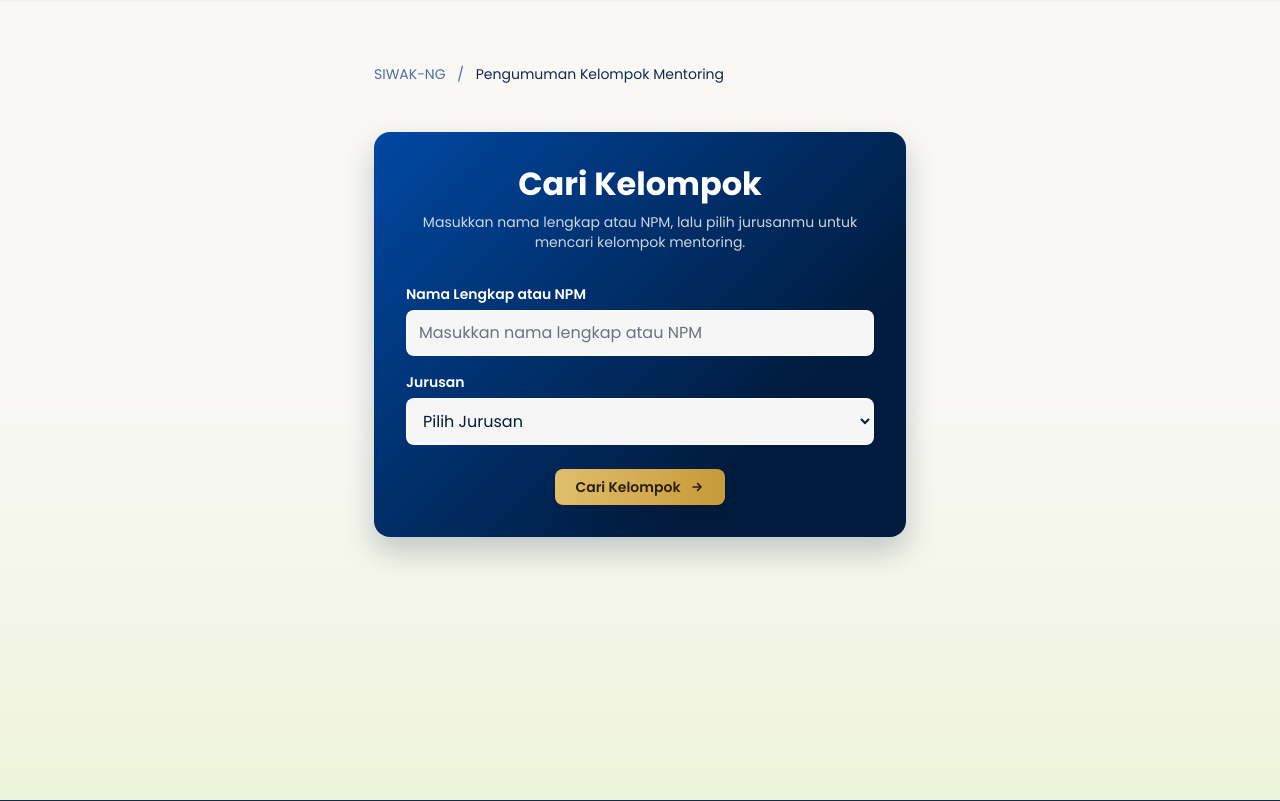
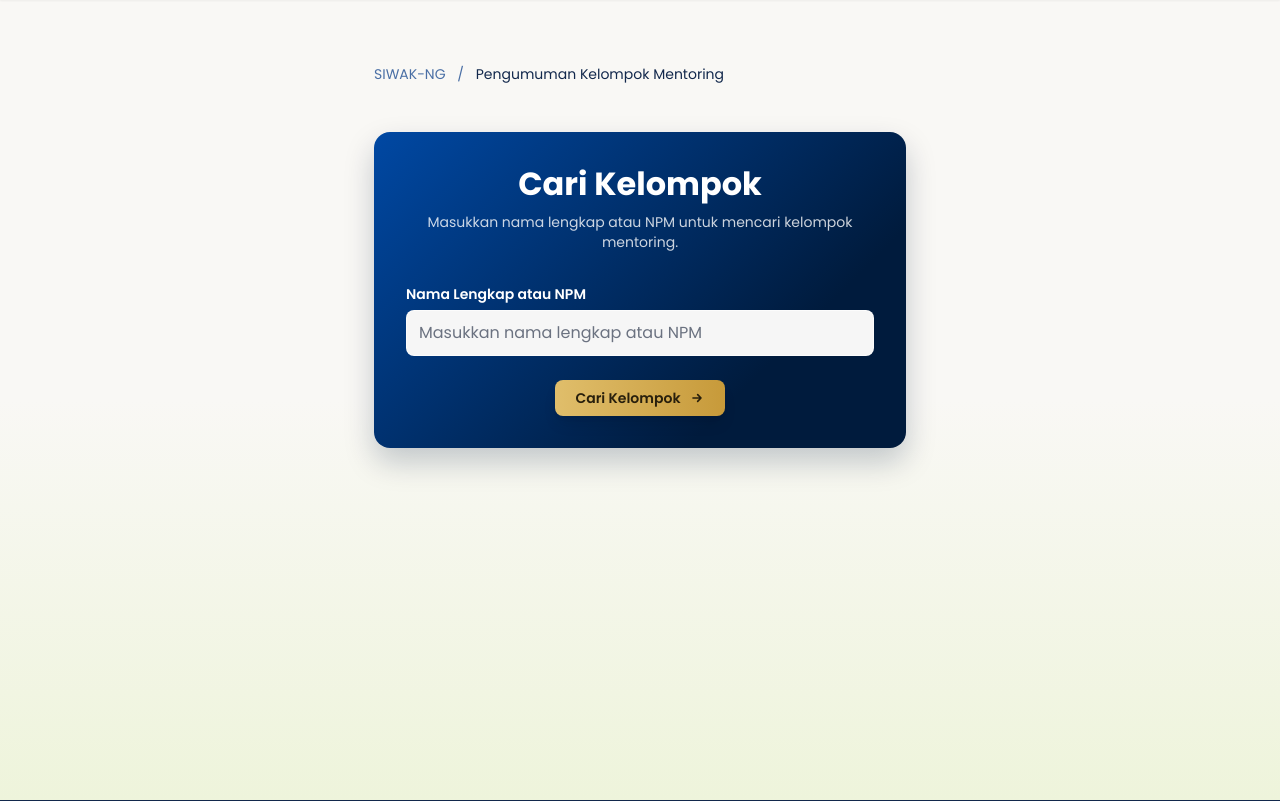
Before and after one commit to FUKI-Fasilkom/web-fuki, a Django app: page /siwak/kelompok/ in a window 1280 px wide. Shown: the part 88-889 px from the top of the page. Run offline with Django 4.2, Linux system fonts and the light colour scheme; data comes from the database, SQL or seed files in the repository; parts of the project's set-up code (start-up, migrations or seed data) failed here and were passed over; some libraries are stand-ins or nearby versions.

Commit message:
feat: hapus input Jurusan dari Cari Kelompok Mentoring
Form hanya meminta Nama Lengkap atau NPM. Pencarian tidak lagi memfilter
jurusan; NPM dicocokkan lebih dulu agar mentee bernama sama tidak tertukar.
Baris jurusan di kartu hasil hanya tampil bila mentee punya jurusan.

Co-Authored-By: Claude Sonnet 5 <noreply@anthropic.com>

```diff
--- a/siwak/forms.py
+++ b/siwak/forms.py
@@ -4,7 +4,6 @@ from django.core.validators import RegexValidator
 from django.core.files.uploadedfile import UploadedFile
 
 from .models import (
-    JURUSAN_CHOICES,
     EventRSVP,
     Question,
     Tugas,
@@ -25,11 +24,6 @@ class CariKelompokForm(forms.Form):
         widget=forms.TextInput(
             attrs={"placeholder": "Masukkan nama lengkap atau NPM", "class": INPUT_CLASSES}
         ),
-    )
-    jurusan = forms.ChoiceField(
-        label="Jurusan",
-        choices=[("", "Pilih Jurusan")] + JURUSAN_CHOICES,
-        widget=forms.Select(attrs={"class": INPUT_CLASSES}),
     )
 
 
--- a/siwak/panel_forms.py
+++ b/siwak/panel_forms.py
@@ -258,7 +258,7 @@ class PesertaForm(PanelForm):
         self.instance.role = Profile.ROLE_MENTEE
         self.fields["kelompok"].empty_label = "— Belum ditempatkan —"
         # `jurusan` boleh kosong di model (mentor yang disiapkan sebelum login),
-        # tapi mentee tetap wajib punya jurusan — "Cari Kelompok" mencarinya lewat itu.
+        # tapi mentee tetap wajib punya jurusan (ditampilkan di hasil "Cari Kelompok").
         self.fields["jurusan"].required = True
         # Sama untuk NPM: opsional di model demi mentor non-SSO, tetap wajib di sini.
         self.fields["npm"].required = True
--- a/siwak/templates/siwak/kelompok_search.html
+++ b/siwak/templates/siwak/kelompok_search.html
@@ -51,7 +51,7 @@
       </h1>
 
       <p class="mt-2 mb-6 text-center text-xs leading-relaxed text-white/80 sm:mb-8 sm:text-sm">
-        Masukkan nama lengkap atau NPM, lalu pilih jurusanmu untuk mencari kelompok mentoring.
+        Masukkan nama lengkap atau NPM untuk mencari kelompok mentoring.
       </p>
 
       <form id="kelompok-search" method="post" class="space-y-4">
@@ -67,22 +67,6 @@
           {{ form.nama_lengkap }}
 
           {% for error in form.nama_lengkap.errors %}
-          <p class="mt-1.5 text-xs text-red-200">
-            {{ error }}
-          </p>
-          {% endfor %}
-        </div>
-
-        <div>
-          <label
-            for="{{ form.jurusan.id_for_label }}"
-            class="mb-1.5 block text-xs font-semibold text-white sm:text-sm">
-            {{ form.jurusan.label }}
-          </label>
-
-          {{ form.jurusan }}
-
-          {% for error in form.jurusan.errors %}
           <p class="mt-1.5 text-xs text-red-200">
             {{ error }}
           </p>
@@ -178,9 +162,11 @@
         {{ peserta.nama_lengkap }}
       </h1>
 
+      {% if peserta.jurusan %}
       <p class="mt-3 text-sm text-white/60 sm:text-base">
         {{ peserta.get_jurusan_display }}
       </p>
+      {% endif %}
 
       <p class="mt-1 text-sm font-semibold text-white">
         {{ peserta.kelompok.nama_kelompok }}
--- a/siwak/views.py
+++ b/siwak/views.py
@@ -10,7 +10,6 @@ from django.contrib.auth.views import redirect_to_login
 from django.core import signing
 from django.core.files.uploadedfile import UploadedFile
 from django.db import transaction
-from django.db.models import Q
 from django.http import HttpResponseForbidden
 from django.shortcuts import get_object_or_404, redirect, render
 from django.urls import reverse
@@ -102,12 +101,13 @@ def kelompok_search(request):
 
     if request.method == "POST" and form.is_valid():
         identitas = form.cleaned_data["nama_lengkap"].strip()
-        jurusan = form.cleaned_data["jurusan"]
-        peserta = Profile.objects.filter(
-            Q(nama_lengkap__iexact=identitas) | Q(npm__iexact=identitas),
-            jurusan=jurusan,
-            role=Profile.ROLE_MENTEE,
-        ).select_related("kelompok").first()
+        mentee = Profile.objects.filter(role=Profile.ROLE_MENTEE).select_related("kelompok")
+        # NPM unik, nama tidak — tanpa jurusan sebagai pembeda, cocokkan NPM lebih dulu
+        # supaya dua mentee dengan nama sama tidak tertukar.
+        peserta = (
+            mentee.filter(npm__iexact=identitas).first()
+            or mentee.filter(nama_lengkap__iexact=identitas).order_by("pk").first()
+        )
 
         if not peserta:
             result_state = "not_found"
```
Also changed, not shown: siwak/tests.py (+30 -11 lines).
